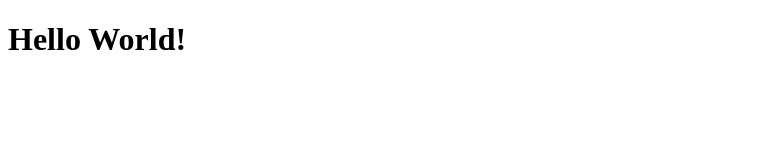
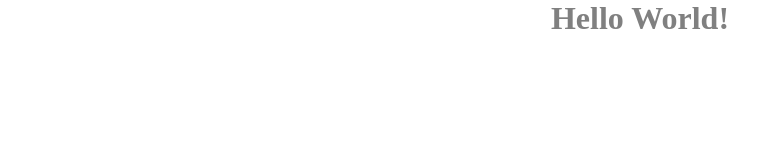
Before and after one commit to Re04nan/Portfolio-Corvinal, a website: page index.html in a window 1280 px wide. Shown: the whole page, without its empty margins (0-782 px from the left). Drawn offline with Linux system fonts and the light colour scheme.

Commit message:
add config html

```diff
--- a/index.html
+++ b/index.html
@@ -4,7 +4,7 @@
     <meta charset="UTF-8">
     <meta http-equiv="X-UA-Compatible" content="IE=edge">
     <meta name="viewport" content="width=device-width, initial-scale=1.0">
-    <link type="text/css" href="styles.css">
+    <link type="text/css" rel="stylesheet" href="styles.css">
     <title>Test | Hello World</title>
 </head>
 <body>
```
